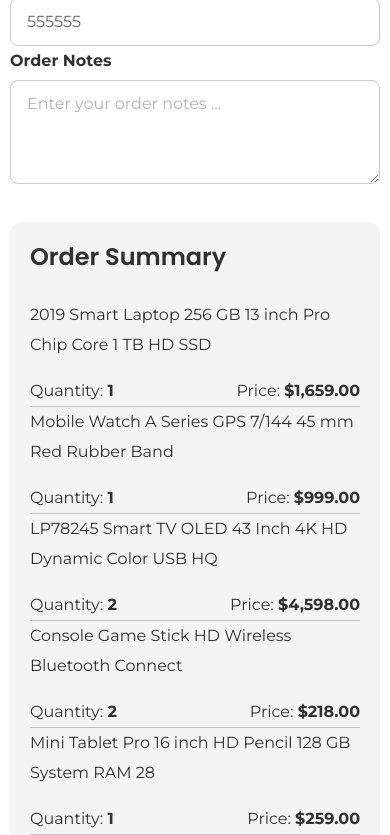
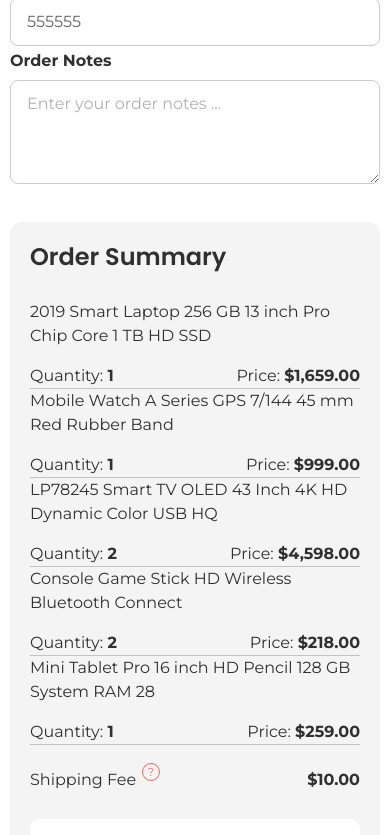
Before and after one commit to dearnasaruddin/e-shop, a React (Vite) app: page /checkout in a window 390 px wide. Shown: the part 1089-1924 px from the top of the page. Built offline with nearby package versions, Linux system fonts and the light colour scheme.

Commit message:
checkout page responsive done for sm and md devices

```diff
--- a/src/components/checkout/CheckoutInformation.jsx
+++ b/src/components/checkout/CheckoutInformation.jsx
@@ -92,7 +92,7 @@ const CheckoutInformation = () => {
                         <InputBox value={selectedCountry} label='Country' required={true} placeholder='Indonesia' handleInputValue={handleInputValue} />
 
                         {/* Countries Dropdown */}
-                        <span onClick={() => setActiveCountry(!activeCountry)} className='absolute max-md:top-4/7 lg:bottom-7 max-md:right-4 lg:right-6.5 cursor-pointer'><ArrowDownIcon className='size-6' /></span>
+                        <span onClick={() => setActiveCountry(!activeCountry)} className='absolute max-lg:top-4/7 lg:bottom-7 max-lg:right-4 lg:right-6.5 cursor-pointer'><ArrowDownIcon className='size-6' /></span>
                         {activeCountry &&
                             <ul ref={countryDropdownRef} className='max-h-56 py-1.5 absolute -bottom-52 right-6 z-10 font-montserrat text-secondary bg-white shadow-2xl border border-[#CBCBCB] rounded-md overflow-auto'>
                                 {countries.map((item, index) => <li onClick={() => handleSelectedCountry(item.countryName)} key={index} className='py-2.5 pl-5 pr-12 hover:bg-gray-300 cursor-pointer'>{item.countryName}</li>)}
@@ -104,7 +104,7 @@ const CheckoutInformation = () => {
                         <InputBox label='State' value={selectedState} required={true} placeholder='Kalimantan Timur' handleInputValue={handleInputValue} />
 
                         {/* State Dropdown */}
-                        <span onClick={() => setActiveState(!activeState)} className='absolute max-md:top-4/7 lg:bottom-7 max-md:right-4 lg:right-6.5 cursor-pointer'><ArrowDownIcon className='size-6' /></span>
+                        <span onClick={() => setActiveState(!activeState)} className='absolute max-lg:top-4/7 lg:bottom-7 max-lg:right-4 lg:right-6.5 cursor-pointer'><ArrowDownIcon className='size-6' /></span>
                         {activeState &&
                             <ul ref={stateDropdownRef} className={`max-h-56 absolute ${states.length > 0 ? '-bottom-52 right-6 py-1.5 border-[#CBCBCB] text-secondary overflow-auto' : '-bottom-8 lg:-bottom-6 right-8 lg:right-6 border-red-500 text-red-500 overflow-hidden'} z-10 font-montserrat  bg-white shadow-2xl border  rounded-md`}>
                                 {states.length > 0 ?
@@ -121,7 +121,7 @@ const CheckoutInformation = () => {
                         <InputBox label='City' value={selectedCity} required={true} placeholder='Samarinda' handleInputValue={handleInputValue} />
 
                         {/* City Dropdown */}
-                        <span onClick={() => setActiveCity(!activeCity)} className='absolute max-md:top-4/7 lg:bottom-7 max-md:right-4 lg:right-6.5 cursor-pointer'><ArrowDownIcon className='size-6' /></span>
+                        <span onClick={() => setActiveCity(!activeCity)} className='absolute max-lg:top-4/7 lg:bottom-7 max-lg:right-4 lg:right-6.5 cursor-pointer'><ArrowDownIcon className='size-6' /></span>
                         {activeCity &&
                             <ul ref={cityDropdownRef} className={`max-h-56 absolute ${selectedState ? '-bottom-52 right-6 py-1.5 border-[#CBCBCB] text-secondary overflow-auto' : '-bottom-8 lg:-bottom-6 right-8 lg:right-6 border-red-500 text-red-500 overflow-hidden'} z-10 font-montserrat  bg-white shadow-2xl border  rounded-md`}>
                                 {selectedState ?
--- a/src/components/checkout/OrderSummary.jsx
+++ b/src/components/checkout/OrderSummary.jsx
@@ -33,18 +33,18 @@ const OrderSummary = () => {
     ]
 
     return (
-        <div className='p-5 lg:p-10 bg-[#F4F4F4] rounded-xl lg:rounded-3xl'>
+        <div className='sm:max-md:max-w-68 md:max-lg:max-w-80 p-5 lg:p-10 bg-[#F4F4F4] rounded-xl lg:rounded-3xl'>
             <h4 className='font-poppins font-semibold text-2xl leading-7.5 text-secondary mb-7'>Order Summary</h4>
-            <ul className='font-montserrat font-bold text-base lg:text-xl leading-7.5 text-secondary'>
+            <ul className='font-montserrat font-bold text-base sm:max-md:text-sm lg:text-xl  lg:leading-7.5 text-secondary'>
                 {orderSummaryData.map((item, index) => (
-                    <li key={index} className='flex lg:py-5 lg:pr-11 border-b border-[#C3C3C3] max-sm:flex-wrap max-sm:gap-y-4 max-sm:justify-between'>
-                        <p className='lg:w-78 lg:pr-15.5 font-normal'>{item.productName}</p>
-                        <span className='lg:w-18'><span className='sm:hidden font-normal'>Quantity: </span>{item.quantity}</span>
+                    <li key={index} className='flex lg:py-5 lg:pr-11 border-b border-[#C3C3C3] max-lg:flex-wrap max-lg:gap-y-4 max-lg:justify-between'>
+                        <p className='max-lg:w-full lg:w-78 lg:pr-15.5 font-normal'>{item.productName}</p>
+                        <span className='lg:w-18'><span className='lg:hidden font-normal'>Quantity: </span>{item.quantity}</span>
                         <p><span className='sm:hidden font-normal'>Price: </span>${new Intl.NumberFormat('en-US').format(item.price)}.00</p>
                     </li>
                 ))}
             </ul>
-            <div className='flex max-sm:justify-between lg:gap-x-63.5 lg:pr-11 font-montserrat font-normal text-base lg:text-xl leading-7.5 text-secondary mt-5 mb-6 lg:mb-12'>
+            <div className='flex max-lg:justify-between lg:gap-x-63.5 lg:pr-11 font-montserrat font-normal text-base lg:text-xl leading-7.5 text-secondary mt-5 mb-6 lg:mb-12'>
                 <div className='relative'>
                     <p>Shipping Fee</p>
                     <span className='absolute -top-0.5 -right-6 cursor-pointer'><MoreInfoIcon /></span>
@@ -52,7 +52,7 @@ const OrderSummary = () => {
                 <p className='font-bold'>$10.00</p>
             </div>
             <div className='py-3 lg:py-5 px-4 lg:px-6 rounded-[10px] bg-white'>
-                <div className='flex max-sm:justify-between lg:gap-x-80 font-montserrat font-bold lg:text-xl leading-7.5 text-secondary mb-3 lg:mb-6'>
+                <div className='flex max-lg:justify-between lg:gap-x-80 font-montserrat font-bold lg:text-xl leading-7.5 text-secondary mb-3 lg:mb-6'>
                     <h6 className='mt-0.5'>Total</h6>
                     <p>${
                         new Intl.NumberFormat('en-US').format((orderSummaryData.reduce((total, item) => {
--- a/src/pages/CheckoutPage.jsx
+++ b/src/pages/CheckoutPage.jsx
@@ -46,7 +46,7 @@ const CheckoutPage = () => {
         </div>
 
         <div className='mb-6 lg:mb-20'>
-          <div className='flex justify-between gap-8 lg:gap-14 max-sm:flex-wrap'>
+          <div className='flex max-md:justify-center justify-between gap-8 sm:max-lg:gap-6 lg:gap-14 max-sm:flex-wrap'>
             <div>
               {activeOption == 'information' &&
                 <CheckoutInformation />
```
